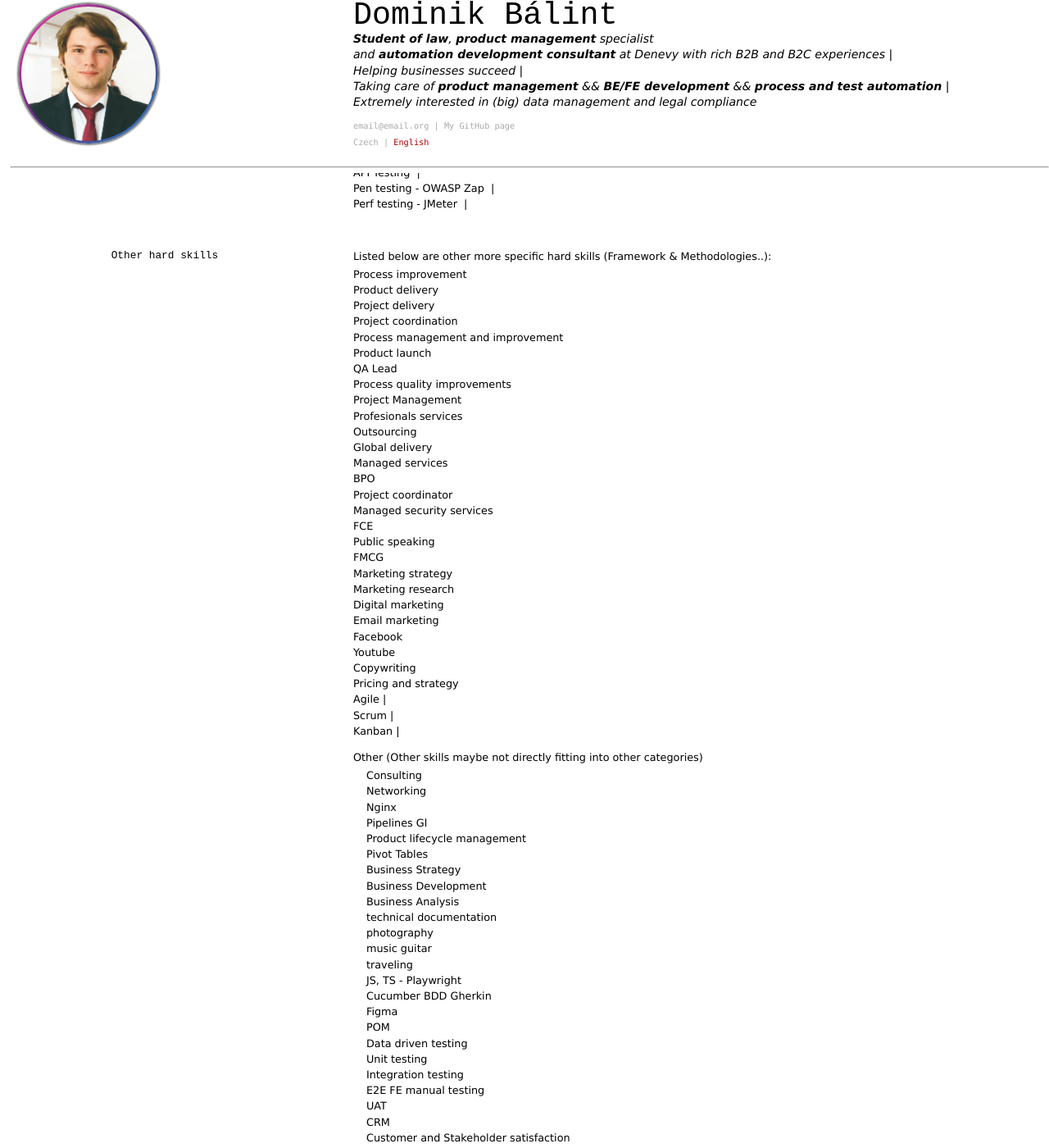
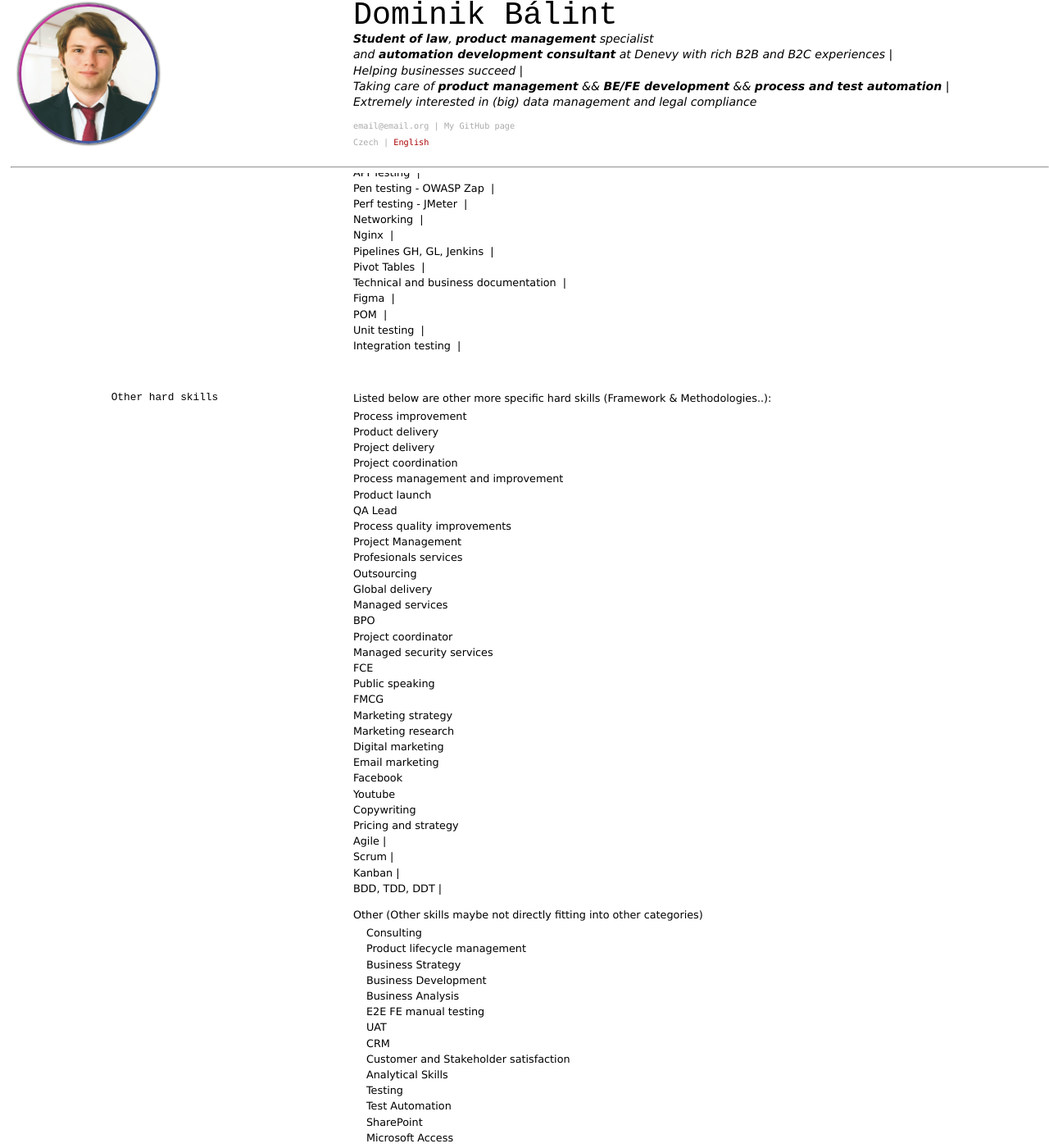
Before and after one commit to Dominik-97/curriculum-vitae, a Jekyll site: the page built from index.md, in a window 1280 px wide and 1400 px high, scrolled down 4366 px. Shown: the whole window at 82% size. Built offline with Jekyll 4.4.1, drawn with Linux system fonts in a browser that asks for light colours.

Commit message:
Clearing others.

```diff
--- a/index.md
+++ b/index.md
@@ -248,25 +248,10 @@
 
 - Other (Other skills maybe not directly fitting into other categories)
   - Consulting
-  - Networking
-  - Nginx
-  - Pipelines Gl
   - Product lifecycle management
-  - Pivot Tables
   - Business Strategy
   - Business Development
   - Business Analysis
-  - technical documentation
-  - photography
-  - music guitar
-  - traveling
-  - JS, TS - Playwright
-  - Cucumber BDD Gherkin
-  - Figma
-  - POM
-  - Data driven testing
-  - Unit testing
-  - Integration testing
   - E2E FE manual testing
   - UAT
   - CRM
```
Also changed, not shown: other parts of index.md (+4 -0 lines), _data/cv_data.json (+131 -0 lines).
